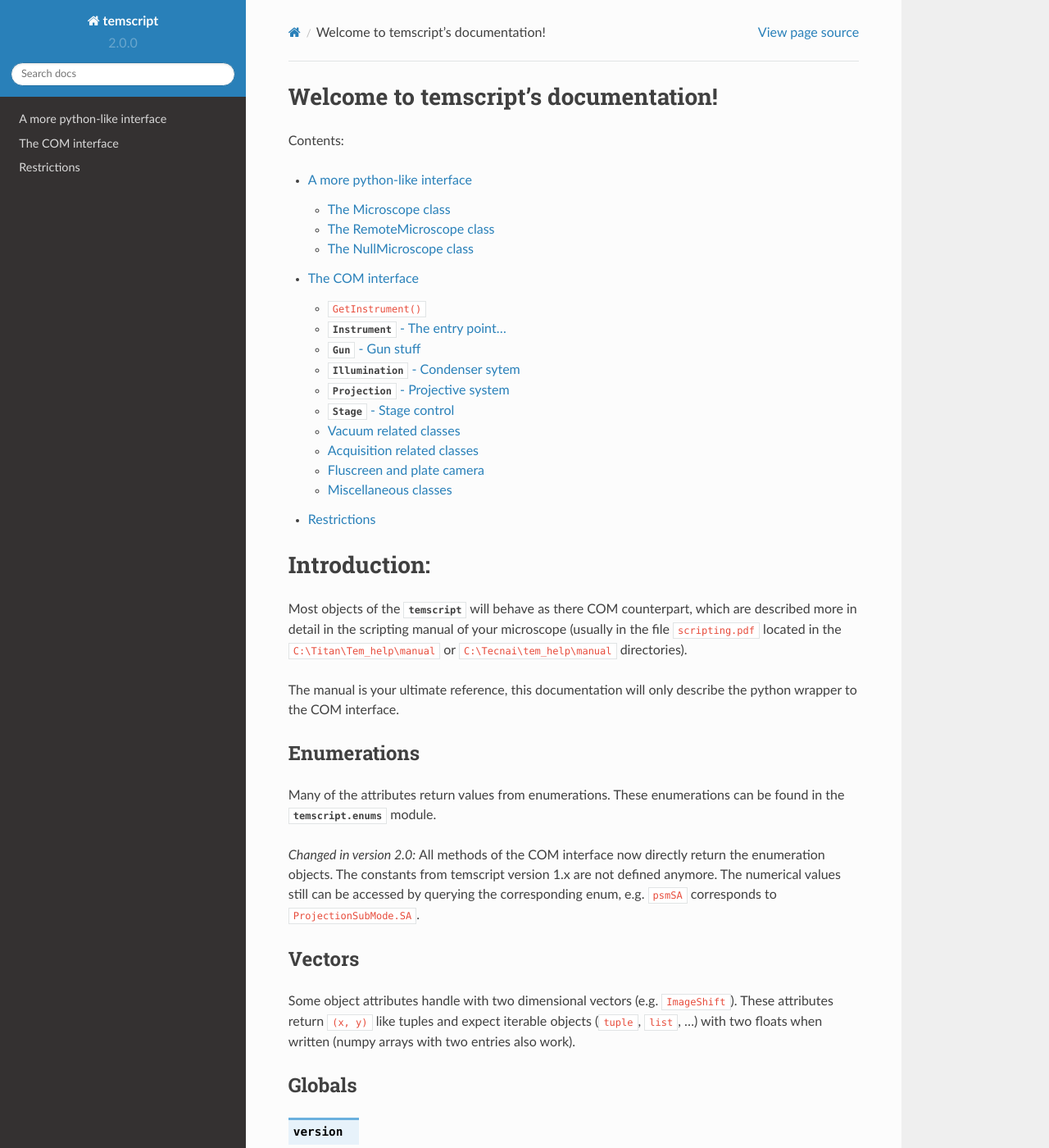
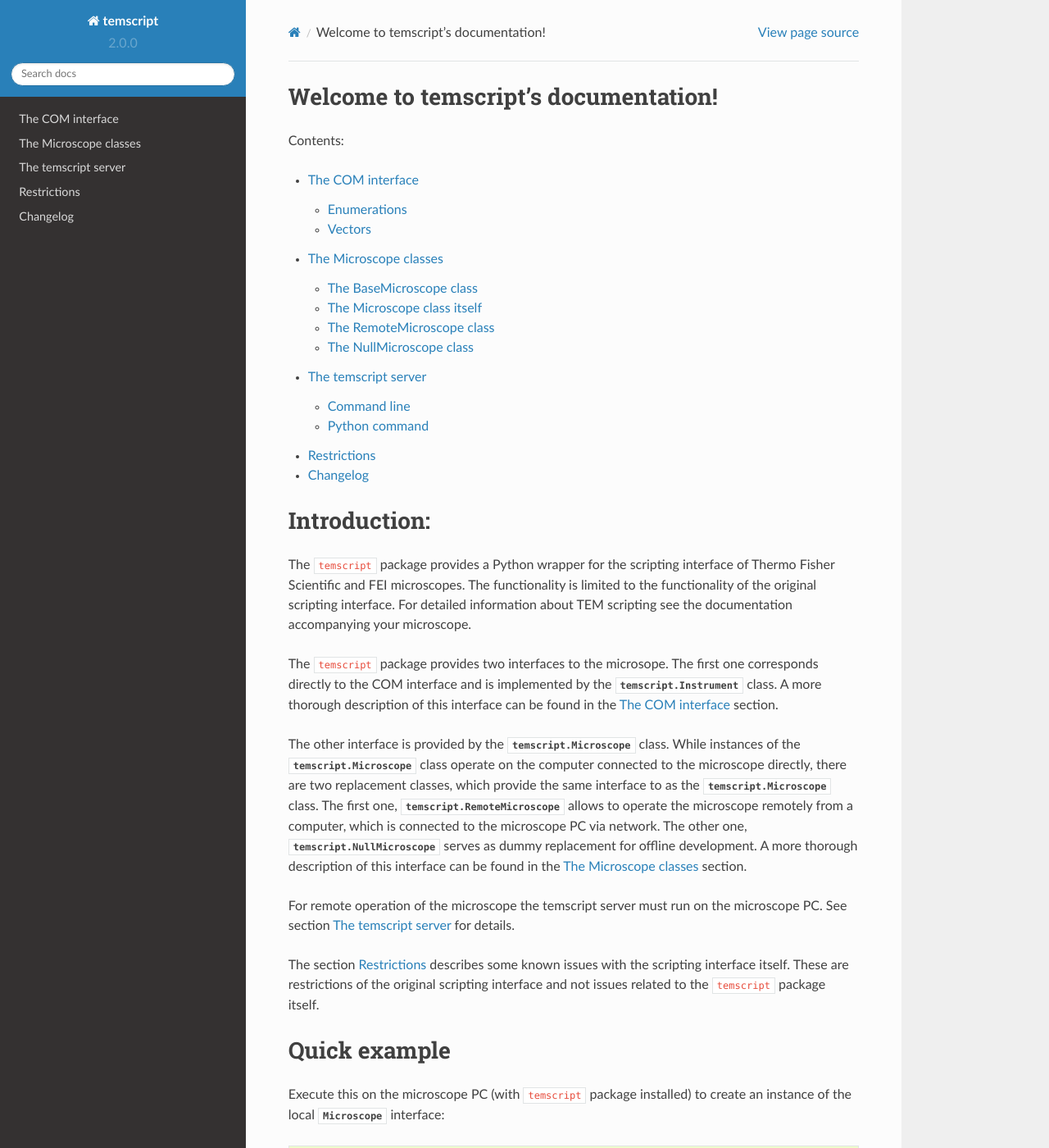
Before and after one commit to niermann/temscript, a Sphinx documentation site: the page built from docs/index.rst, in a window 1280 px wide and 1400 px high. Shown: the whole window at 82% size. Built offline with Sphinx 7.4.7 and the Read the Docs theme 2.0.0, drawn with Linux system fonts in a browser that asks for light colours; some of the changed text lies outside the part shown.

Commit message:
Update documentation

```diff
--- /dev/null
+++ b/docs/changelog.rst
@@ -0,0 +1,2 @@
+Changelog
+=========
--- a/docs/index.rst
+++ b/docs/index.rst
@@ -6,41 +6,61 @@
 .. toctree::
     :maxdepth: 2
 
+    instrument
     microscope
-    instrument
+    server
     restrictions
+    changelog
 
 Introduction:
 =============
 
-Most objects of the :mod:`temscript` will behave as there COM counterpart,
-which are described more in detail in the scripting manual of your microscope
-(usually in the file ``scripting.pdf`` located in the ``C:\Titan\Tem_help\manual`` or
-``C:\Tecnai\tem_help\manual`` directories).
+The ``temscript`` package provides a Python wrapper for the scripting
+interface of Thermo Fisher Scientific and FEI microscopes. The functionality is
+limited to the functionality of the original scripting interface. For detailed information
+about TEM scripting see the documentation accompanying your microscope.
 
-The manual is your ultimate reference, this documentation will only describe the
-python wrapper to the COM interface.
+The ``temscript`` package provides two interfaces to the microsope. The first one
+corresponds directly to the COM interface and is implemented by the :class:`temscript.Instrument` class. A more thorough
+description of this interface can be found in the :ref:`instrument` section.
 
-Enumerations
-^^^^^^^^^^^^
+The other interface is provided by the :class:`temscript.Microscope` class. While instances of the :class:`temscript.Microscope` class
+operate on the computer connected to the microscope directly, there are two replacement classes, which provide the
+same interface to as the :class:`temscript.Microscope` class. The first one, :class:`temscript.RemoteMicroscope` allows to operate the
+microscope remotely from a computer, which is connected to the microscope PC via network. The other one,
+:class:`temscript.NullMicroscope` serves as dummy replacement for offline development. A more thorough
+description of this interface can be found in the :ref:`microscope` section.
 
-Many of the attributes return values from enumerations. These enumerations can be found in the
-:mod:`temscript.enums` module.
+For remote operation of the microscope the temscript server must run on the microscope PC. See section :ref:`server`
+for details.
 
-.. versionchanged:: 2.0
-    All methods of the COM interface now directly return the enumeration objects. The constants
-    from temscript version 1.x are not defined anymore. The numerical values still can be accessed
-    by querying the corresponding enum, e.g. ``psmSA`` corresponds to ``ProjectionSubMode.SA``.
+The section :ref:`restrictions` describes some known issues with the scripting interface itself. These are restrictions
+of the original scripting interface and not issues related to the ``temscript`` package itself.
 
-Vectors
-^^^^^^^
+Quick example
+=============
 
-Some object attributes handle with two dimensional vectors (e.g. ``ImageShift``). These
-attributes return ``(x, y)`` like tuples and expect iterable objects (``tuple``,
-``list``, ...) with two floats when written (numpy arrays with two entries also work).
+Execute this on the microscope PC (with ``temscript`` package installed) to create an instance of the local
+:class:`Microscope` interface:
+
+    >>> import temscript
+    >>> microscope = temscript.Microscope()
+
+Show the current acceleration voltage:
+
+    >>> microscope.get_voltage()
+    300.0
+
+Move beam:
+
+    >>> beam_pos = microscope.get_beam_shift()
+    >>> print(beam_pos)
+    (0.0, 0.0)
+    >>> new_beam_pos = beam_pos[0], beam_pos[1] + 1e-6
+    >>> microscope.set_beam_shift(new_beam_pos)
 
 Globals
-^^^^^^^
+=======
 
 .. data:: version
 
@@ -53,3 +73,23 @@
 
 * :ref:`genindex`
 * :ref:`search`
+
+
+Copyright & Disclaimer
+======================
+
+Copyright (c) 2012-2021 by Tore Niermann
+Contact: tore.niermann (at) tu-berlin.de
+
+All product and company names are trademarks or registered trademarks
+of their respective holders. Use of them does not imply any affiliation
+with or endorsement by them.
+
+temscript is distributed in the hope that it will be useful,
+but WITHOUT ANY WARRANTY; without even the implied warranty of
+MERCHANTABILITY or FITNESS FOR A PARTICULAR PURPOSE. See the
+LICENCE.txt file for any details.
+
+All product and company names are trademarks or registered trademarks of
+their respective holders. Use of them does not imply any affiliation
+with or endorsement by them.
--- a/docs/instrument.rst
+++ b/docs/instrument.rst
@@ -1,9 +1,38 @@
+.. module:: temscript
+
+.. _instrument:
+
 The COM interface
 =================
 
-.. module:: temscript
+The methods and classes directly represent the COM objects exposed by the *Scripting* interface.
+The interface is described in detail in the scripting manual of your microscope
+(usually in the file ``scripting.pdf`` located in the ``C:\Titan\Tem_help\manual`` or
+``C:\Tecnai\tem_help\manual`` directories).
 
-The methods and classes directly represent the COM objects exposed by the *Scripting* interface.
+The manual is your ultimate reference, this documentation will only describe the
+python wrapper to the COM interface.
+
+Enumerations
+^^^^^^^^^^^^
+
+Many of the attributes return values from enumerations. These enumerations can be found in the
+:mod:`temscript.enums` module.
+
+.. versionchanged:: 2.0
+    All methods of the COM interface now directly return the enumeration objects. The constants
+    from temscript version 1.x are not defined anymore. The numerical values still can be accessed
+    by querying the corresponding enum, e.g. ``psmSA`` corresponds to ``ProjectionSubMode.SA``.
+
+Vectors
+^^^^^^^
+
+Some object attributes handle with two dimensional vectors (e.g. ``ImageShift``). These
+attributes return ``(x, y)`` like tuples and expect iterable objects (``tuple``,
+``list``, ...) with two floats when written (numpy arrays with two entries also work).
+
+:class:`Instrument` - The entry point...
+----------------------------------------
 
 .. function:: GetInstrument()
 
@@ -11,10 +40,6 @@
     is not the microscope's PC or you don't have the *Scripting* option installed on
     your microscope, this method will raise an exception (most likely of the :exc:`OSError`
     type).
-
-
-:class:`Instrument` - The entry point...
-----------------------------------------
 
 .. class:: Instrument
 
@@ -201,14 +226,14 @@
         rounded to the next available value on write.
 
         .. note::
-            On Titan 1.1, reading this attribute fails, if STEM is not available. See :ref:`_Restrictions`.
+            On Titan 1.1, reading this attribute fails, if STEM is not available. See :ref:`restrictions`.
 
     .. attribute:: StemRotation
 
         (read/write) *float* Rotation in STEM (radians).
 
         .. note::
-            On Titan 1.1, reading this attribute fails, if STEM is not available. See :ref:`_Restrictions`.
+            On Titan 1.1, reading this attribute fails, if STEM is not available. See :ref:`restrictions`.
 
     .. attribute:: CondenserMode
 
@@ -256,7 +281,7 @@
 
         .. note::
             On Titan 1.1 software changing the mode from IMAGING to DIFFRACTION and back again changes the
-            magnification. See :ref:`_Restrictions`.
+            magnification. See :ref:`restrictions`.
 
     .. attribute:: SubMode
 
@@ -282,7 +307,7 @@
         Use :attr:`MagnificationIndex` to change.
 
         .. note::
-            On Titan 1.1 software this property reads 0.0 regardless of used mode. See :ref:`_Restrictions`.
+            On Titan 1.1 software this property reads 0.0 regardless of used mode. See :ref:`restrictions`.
 
     .. attribute:: MagnificationIndex
 
@@ -432,7 +457,7 @@
 
         .. note::
             At least with Titan 1.1 software, moving the stage along multiple axes with *speed* keyword set
-            fails. Thus movement with *speed* set, must be done along a single axis only. See :ref:`_Restrictions`.
+            fails. Thus movement with *speed* set, must be done along a single axis only. See :ref:`restrictions`.
 
         .. versionchanged:: 1.0.10
             "speed" keyword added.
@@ -642,14 +667,14 @@
 
         .. note::
             On Titan 1.1 software images acquired after setting this property might not be acquired with the new
-            setting, even though this property reflects the new value when read. See :ref:`_Restrictions`.
+            setting, even though this property reflects the new value when read. See :ref:`restrictions`.
 
     .. attribute:: Binning
 
         (read/write) *int* Binning value
 
         .. note::
-            On Titan 1.1 software setting this property also changes the exposure time. See :ref:`_Restrictions`.
+            On Titan 1.1 software setting this property also changes the exposure time. See :ref:`restrictions`.
 
     .. attribute:: ImageCorrection
 
@@ -744,7 +769,7 @@
         (read/write) *float* Dwell time (seconds)
 
         .. note::
-            On Titan 1.1, reading this attribute fails, if STEM is not available. See :ref:`_Restrictions`.
+            On Titan 1.1, reading this attribute fails, if STEM is not available. See :ref:`restrictions`.
 
     .. attribute:: Binning
 
--- a/docs/microscope.rst
+++ b/docs/microscope.rst
@@ -1,43 +1,48 @@
 .. module:: temscript
 
-A more python-like interface
-============================
+.. _microscope:
 
-The Microscope class
-^^^^^^^^^^^^^^^^^^^^
+The Microscope classes
+======================
 
-For a FEI microscope connected to the local computer, the :class:`Microscope` class provides an interface to this
-microscope:
+Several classes with a more pythonic interface exists. All these classes implement the same methods as described by
+the :class:`BaseMicroscope`. Currently the following implementations exists:
+
+* Local Microscope via the :class:`Microscope` class.
+* Dummy Microscope via the :class:`NullMicroscope` class.
+* Remove Microscope via the :class:`RemoteMicroscope` class.
+
+The BaseMicroscope class
+------------------------
+
+.. autoclass:: BaseMicroscope
+    :members:
+
+
+The Microscope class itself
+---------------------------
+
+The :class:`Microscope` class provides a interface to the microscope if the script is run locally on the microscope's
+computer. See :class:`BaseMicroscope` for a description of its methods.
 
 .. autoclass:: Microscope
-    :members:
 
 The RemoteMicroscope class
-^^^^^^^^^^^^^^^^^^^^^^^^^^
+--------------------------
 
 The :class:`RemoteMicroscope` provides the same methods as the :class:`Microscope` class, but connects to a remote
 microscope server.
 
-The remote server is run by using the ``temscript-server`` command line script provided with the `temscript` package.
-
-.. code-block:: none
-
-    usage: test.py [-h] [-p PORT] [--host HOST]
-
-    optional arguments:
-      -h, --help            show this help message and exit
-      -p PORT, --port PORT  Specify port on which the server is listening
-      --host HOST           Specify host address on which the the server is
-                            listening
+The temscript server must be running on the microscope PC. See section :ref:`server` for details.
 
 .. autoclass:: RemoteMicroscope
     :members:
 
 
 The NullMicroscope class
-^^^^^^^^^^^^^^^^^^^^^^^^^^
+------------------------
 
-The :class:`NullMicroscope` provides the same methods as the :class:`Microscope` class, but only emulates the
+The :class:`NullMicroscope` is a dummy replacement :class:`Microscope` class, which emulates the
 microscope.
 
 .. autoclass:: NullMicroscope
--- a/temscript/__init__.py
+++ b/temscript/__init__.py
@@ -1,6 +1,8 @@
 from .version import __version__ as version
 from .enums import *
 from .instrument import *
+from .base_microscope import BaseMicroscope
 from .microscope import Microscope
 from .null_microscope import NullMicroscope
 from .remote_microscope import RemoteMicroscope
+from .server import run_server
```
Also changed, not shown: docs/server.rst (added, +32 -0 lines), 9 other files.
